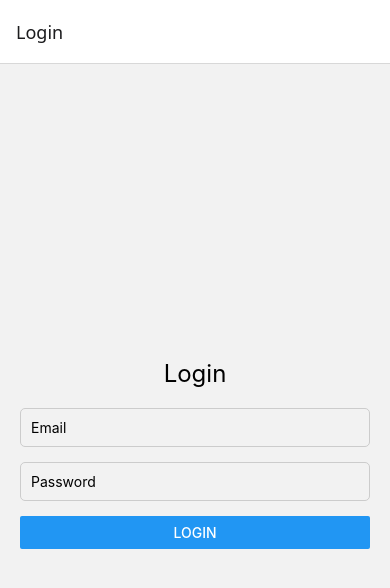
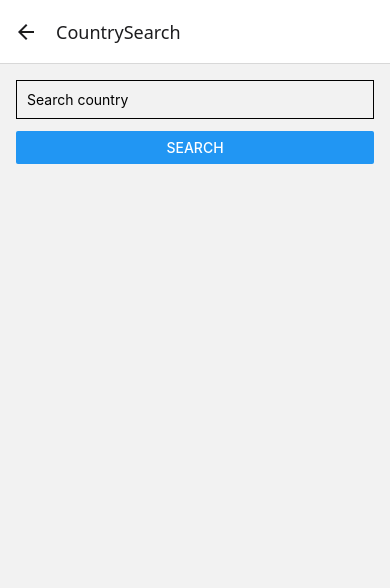
Before and after one commit to AnttiLehton/mobile-programming-final-assignment, a React Native app: screen /CountrySearch in a window 390 px wide. Before the commit this address had no page. Shown: the top 588 px of the page. Built offline with nearby package versions, Linux system fonts and the light colour scheme.

Commit message:
added countrysearch to navigatin

```diff
--- a/CountrySearch.js
+++ b/CountrySearch.js
@@ -6,31 +6,25 @@ export default function CountrySearch() {
     const [results, setResults] = useState([]);
 
     const searchCountries = async () => {
-    if (!keyword.trim()) {
-      Alert.alert('Info', 'Please enter a country name.');
-      return;
+        try {
+            const response = await fetch(`https://restcountries.com/v3.1/name/${keyword}`);
+            const data = await response.json();
+            setResults(data);
+        } catch (error) {
+            console.error('Error fetching countries:', error);
+            Alert.alert('Error', 'Failed to fetch countries. Please try again.');
         }
-
-    try {
-      const response = await fetch(`https://restcountries.com/v3.1/name/${encodeURIComponent(keyword)}`);
-      const data = await response.json();
-
-
-
-    }
-}
+    };
 
     return (
         <View style={styles.container}>
             <TextInput
-        placeholder="Search country"
+                placeholder='Search country'
                 value={keyword}
                 onChangeText={setKeyword}
                 style={styles.input}
-        autoCapitalize="none"
             />
-
-      <Button title="Search" onPress={searchCountries} />
+            <Button title='Search' onPress={searchCountries} />
 
             <FlatList
                 data={results}
@@ -38,11 +32,10 @@ export default function CountrySearch() {
                 renderItem={({ item }) => (
                     <View style={styles.item}>
                         <Image
-              source={{ uri: item.flags?.png }}
+                            source={{ uri: item.flags.png }}
                             style={{ width: 50, height: 30, marginRight: 10 }}
-              resizeMode="cover"
                         />
-            <Text>{item.name?.common}</Text>
+                        <Text>{item.name.common}</Text>
                     </View>
                 )}
             />
--- a/navigation.js
+++ b/navigation.js
@@ -8,6 +8,7 @@ import { createContext, useState } from "react";
 import LoginView from "./LoginView";
 import MainPage from "./MainPage";
 import AddLocation from "./AddLocation";
+import CountrySearch from "./CountrySearch";
 
 export const UserContext = createContext(null);
 
@@ -23,6 +24,7 @@ export default function AppNavigator() {
       <Stack.Screen name="Login" component={LoginView} />
       <Stack.Screen name="Main" component={MainPage} />
       <Stack.Screen name= "AddLocation" component={AddLocation} />
+      <Stack.Screen name= "CountrySearch" component={CountrySearch} />
 
 
       </Stack.Navigator>
```
Lines whose indentation alone changed are shown as unchanged.
